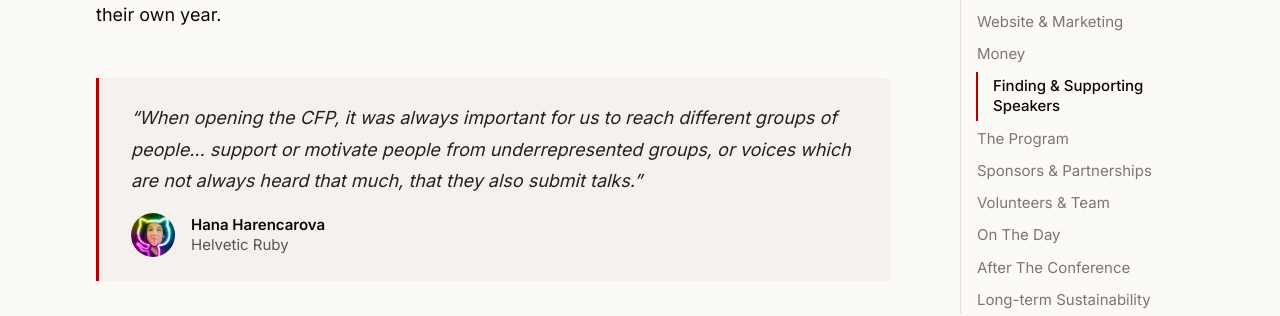
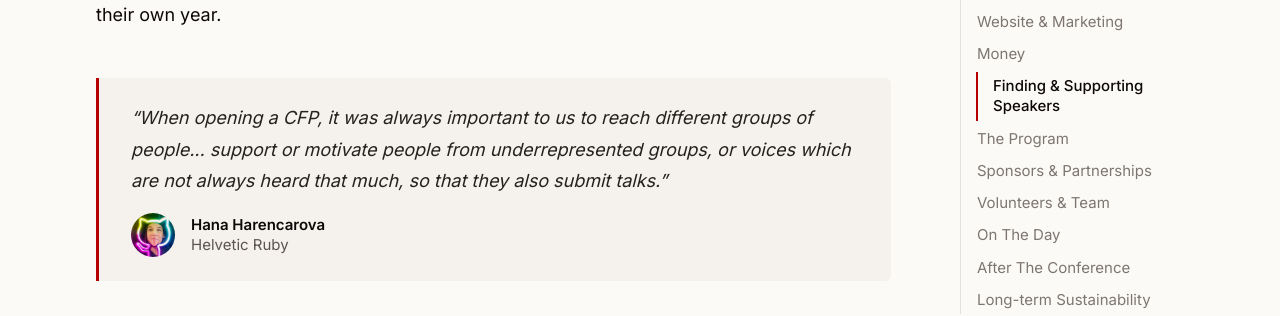
Before and after one commit to rubyevents/guides, a Jekyll site: the page built from conferences/index.md, in a window 1280 px wide and 900 px high, scrolled down 13257 px. Shown: the part 153-469 px from the top of the window. Built offline with Jekyll 4.4.1, drawn with Linux system fonts in a browser that asks for light colours.

Commit message:
Update Hana's quote

```diff
--- a/conferences/index.md
+++ b/conferences/index.md
@@ -281,7 +281,7 @@ Open the CFP four to six months before the event if you can. Keep it open for a
 
 {% include testimonial.html
   name="Hana Harencarova"
-  content="When opening the CFP, it was always important for us to reach different groups of people... support or motivate people from underrepresented groups, or voices which are not always heard that much, that they also submit talks."
+  content="When opening a CFP, it was always important to us to reach different groups of people... support or motivate people from underrepresented groups, or voices which are not always heard that much, so that they also submit talks."
 %}
 
 {% capture speakers %}
```
